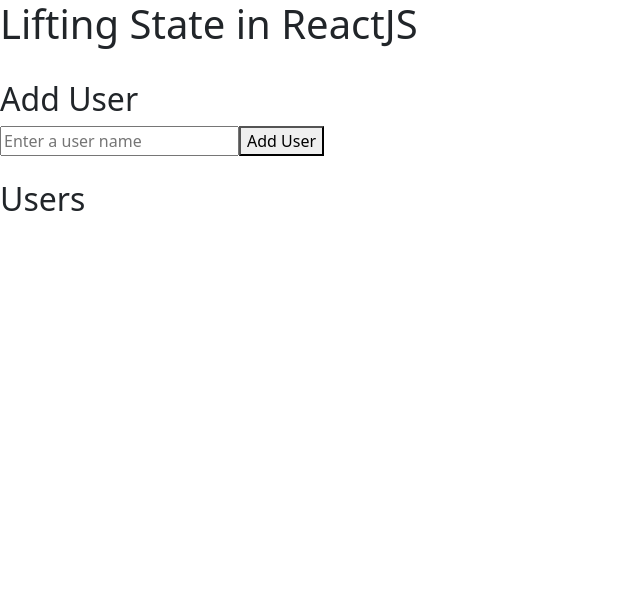
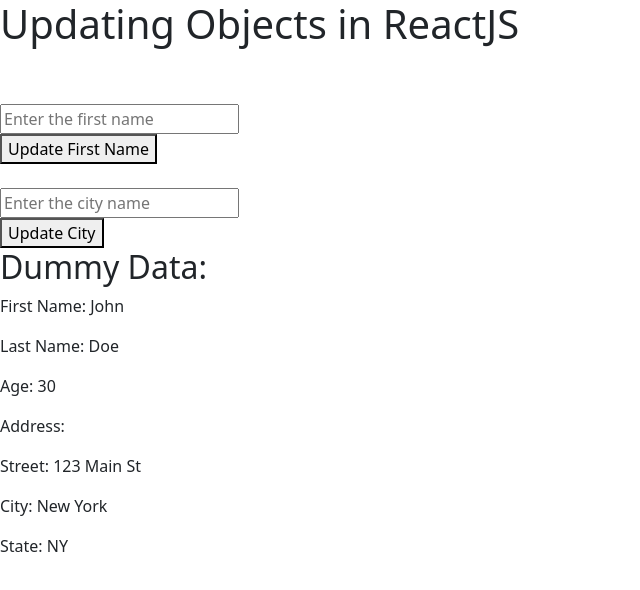
Before and after one commit to Aaditya-Kumar-Mittal/learning_reactjs_c1, a React (Vite) app: page / in a window 1280 px wide. Shown: the top 590 px of the page, without its empty margins (0-640 px from the left). Built offline with nearby package versions, Linux system fonts and the light colour scheme.

Commit message:
feat: Understood Updating Objects in ReactJS

```diff
--- a/src/App.jsx
+++ b/src/App.jsx
@@ -1,11 +1,11 @@
 import React from "react";
-import CSBSLiftingStateA from "./components/CSBSLiftingStateA";
+import CSBSUpdatingObjectsB from "./components/CSBSUpdatingObjectsB";
 
 
 function App() {
   return (
     <div>
-      <CSBSLiftingStateA />
+      <CSBSUpdatingObjectsB/>
     </div>
   );
 }
--- /dev/null
+++ b/src/components/CSBSUpdatingObjectsB.jsx
@@ -0,0 +1,66 @@
+import React, { useState } from "react";
+
+function CSBSUpdatingObjectsB() {
+  const [dummyData, setDummyData] = useState({
+    firstName: "John",
+    lastName: "Doe",
+    age: 30,
+    address: {
+      street: "123 Main St",
+      city: "New York",
+      state: "NY",
+    },
+  });
+
+  const handleNameChange = (event) => {
+    setDummyData({
+      ...dummyData,
+      firstName: event.target.value,
+    });
+  };
+
+  const handleCityChange = (event) => {
+    setDummyData({
+      ...dummyData,
+      address: {
+        ...dummyData.address,
+        city: event.target.value,
+      },
+    });
+  };
+
+  return (
+    <div>
+      <h1>Updating Objects in ReactJS</h1>
+      <br />
+      <br />
+      <input
+        type="text"
+        placeholder="Enter the first name"
+        onChange={handleNameChange}
+      />
+      <br />
+      <button>Update First Name</button>
+      <br />
+      <br />
+      <input
+        type="text"
+        placeholder="Enter the city name"
+        onChange={handleCityChange}
+      />
+      <br />
+      <button>Update City</button>
+      <br />
+      <h2>Dummy Data:</h2>
+      <p>First Name: {dummyData.firstName}</p>
+      <p>Last Name: {dummyData.lastName}</p>
+      <p>Age: {dummyData.age}</p>
+      <p>Address:</p>
+      <p>Street: {dummyData.address.street}</p>
+      <p>City: {dummyData.address.city}</p>
+      <p>State: {dummyData.address.state}</p>
+    </div>
+  );
+}
+
+export default CSBSUpdatingObjectsB;
```
